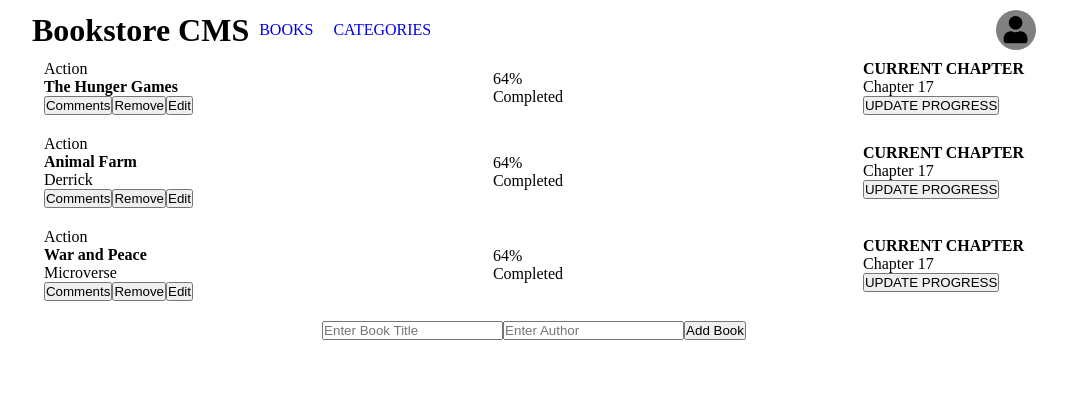
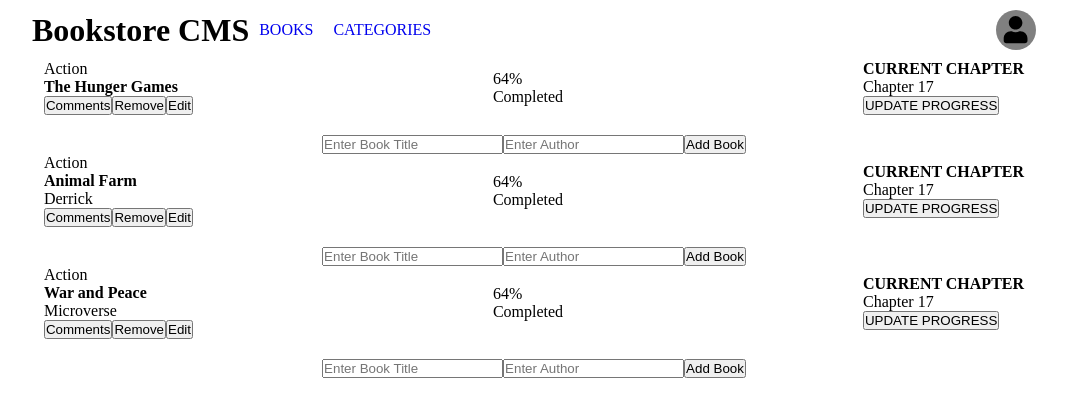
Before and after one commit to Nejjari001/bookstore-project, a React (Create React App) app: page / in a window 1280 px wide. Shown: the top 416 px of the page, without its empty margins (106-1173 px from the left). Built offline with nearby package versions, Linux system fonts and the light colour scheme.

Commit message:
Add all required Changes provider by review team and fix all components and linters errors

```diff
--- a/src/Components/App.js
+++ b/src/Components/App.js
@@ -1,27 +1,17 @@
-/* eslint-disable react/jsx-wrap-multilines */
-/* eslint-disable quotes */
-/* eslint-disable import/extensions */
-import React from "react";
-import { Route, Routes } from "react-router-dom";
-import Categories from "./Categories";
-import Header from "./Header";
-import AddBook from "./AddBook";
-import DisplayBooks from "./DisplayBooks";
+import React from 'react';
+import { Route, Routes } from 'react-router-dom';
+import Categories from './Categories';
+import Header from './Header';
+import DisplayBooks from './DisplayBooks';
 
 const App = () => (
-  <Routes>
-    <Route
-      path="/"
-      element={
-        <>
-          <Header />
-          <DisplayBooks />
-          <AddBook />
-        </>
-      }
-    />
-    <Route path="/categories" element={<Categories />} />
-  </Routes>
+  <>
+    <Header />
+    <Routes>
+      <Route path="/" element={<DisplayBooks />} />
+      <Route path="/categories" element={<Categories />} />
+    </Routes>
+  </>
 );
 
 export default App;
--- a/src/Components/Categories.js
+++ b/src/Components/Categories.js
@@ -1,11 +1,8 @@
-/* eslint-disable quotes */
-import React from "react";
-import Header from "./Header";
-import Button from "./Shared/Button";
+import React from 'react';
+import Button from './Shared/Button';
 
 const Categories = () => (
   <>
-    <Header />
     <div className="book-categories">
       <h2>Categories!</h2>
       <Button btnName="category-btn" btnValue="Check Status" />
--- a/src/Components/DisplayBooks.js
+++ b/src/Components/DisplayBooks.js
@@ -1,9 +1,13 @@
 import React from 'react';
 import Store from '../Store/Store';
 import Books from './Shared/Books';
+import AddBook from './AddBook';
 
 const DisplayBooks = () => Store.map((book) => (
-  <Books key={book.id} title={book.title} author={book.author} />
+  <>
+    <Books key={book.id} title={book.title} author={book.author} />
+    <AddBook />
+  </>
 ));
 
 export default DisplayBooks;
```
Also changed, not shown: src/index.js (+8 -11 lines), .eslintrc.json.
